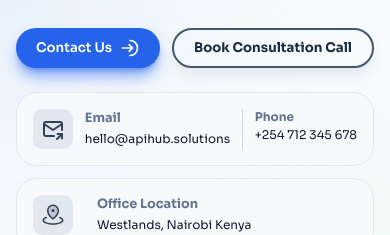
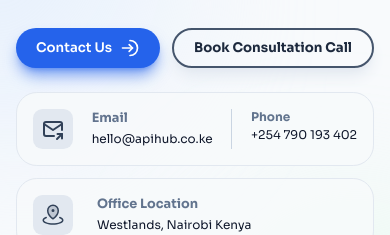
Before and after one commit to supa-modo/apihub, a React (Vite) app: page / in a window 390 px wide. Shown: the part 7360-7595 px from the top of the page. Built offline with nearby package versions, Linux system fonts and the light colour scheme.

Commit message:
Update email addresses in ConsultationModal and CTASection components to reflect new domain, and change phone number in CTASection for accuracy.

```diff
--- a/src/components/CTASection.tsx
+++ b/src/components/CTASection.tsx
@@ -48,7 +48,7 @@ const CTASection: React.FC = () => {
 
         <div className="mt-8 md:mt-10 flex flex-wrap items-center justify-center gap-3 md:gap-4">
           <a
-            href="mailto:hello@apihub.solutions?subject=Project%20inquiry"
+            href="mailto:hello@apihub.co.ke?subject=Project%20inquiry"
             className="inline-flex items-center gap-2 rounded-full bg-primary-600 px-5 md:px-6 py-2.5 font-sora text-[0.83rem] md:text-sm lg:text-[0.9rem] font-semibold text-white shadow-lg transition-all hover:bg-primary-700 active:scale-95  md:py-3 shadow-primary-600/60"
           >
             <span className="hidden md:block">Contact the team</span>
@@ -69,25 +69,25 @@ const CTASection: React.FC = () => {
             <span className="flex h-10 lg:h-12 w-10 lg:w-12 shrink-0 items-center justify-center rounded-[0.6rem] lg:rounded-2xl bg-slate-200 text-slate-700">
               <TbMailShare className="h-6 w-6" aria-hidden />
             </span>
-            <a href="mailto:hello@apihub.solutions" className="">
+            <a href="mailto:hello@apihub.co.ke" className="">
               <div className="min-w-0 text-left">
                 <h3 className="font-sora text-[0.8rem] lg:text-[0.9rem] font-bold text-slate-500">
                   Email
                 </h3>
                 <p className="mt-0.5 text-xs lg:text-sm font-medium text-slate-900">
-                  hello@apihub.solutions
+                  hello@apihub.co.ke
                 </p>
               </div>
             </a>
             <div className="w-px h-10 bg-slate-300" />
 
-            <a href="tel:+254712345678" className="">
+            <a href="tel:+254790193402" className="">
               <div className="min-w-0 text-left">
                 <h3 className="font-sora text-xs lg:text-sm font-bold text-slate-500">
                   Phone
                 </h3>
                 <p className="mt-0.5 text-xs lg:text-sm font-medium text-slate-900">
-                  +254 712 345 678
+                  +254 790 193 402
                 </p>
               </div>
             </a>
--- a/src/components/ConsultationModal.tsx
+++ b/src/components/ConsultationModal.tsx
@@ -99,7 +99,7 @@ const ConsultationModal: React.FC = () => {
         .filter(Boolean)
         .join("\n"),
     );
-    window.location.href = `mailto:hello@apihub.solutions?subject=${subject}&body=${body}`;
+    window.location.href = `mailto:hello@apihub.co.ke?subject=${subject}&body=${body}`;
     setSubmitted(true);
     window.setTimeout(() => {
       closeModal();
@@ -172,10 +172,10 @@ const ConsultationModal: React.FC = () => {
                 <p className="mt-2 text-slate-600">
                   If nothing opens, email{" "}
                   <a
-                    href="mailto:hello@apihub.solutions"
+                    href="mailto:hello@apihub.co.ke"
                     className="font-medium text-primary-600 underline-offset-2 hover:underline"
                   >
-                    hello@apihub.solutions
+                    hello@apihub.co.ke
                   </a>
                 </p>
               </div>
```
